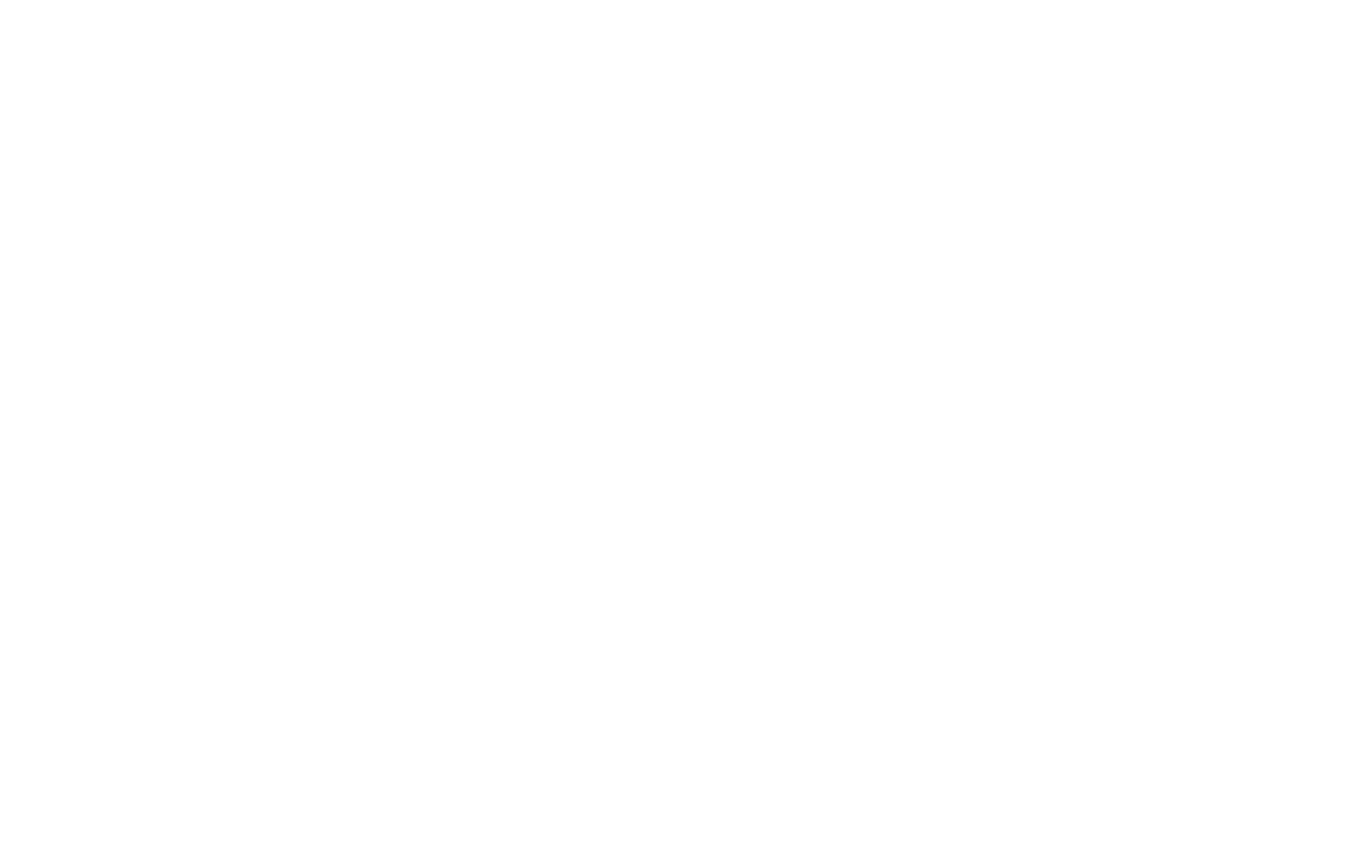
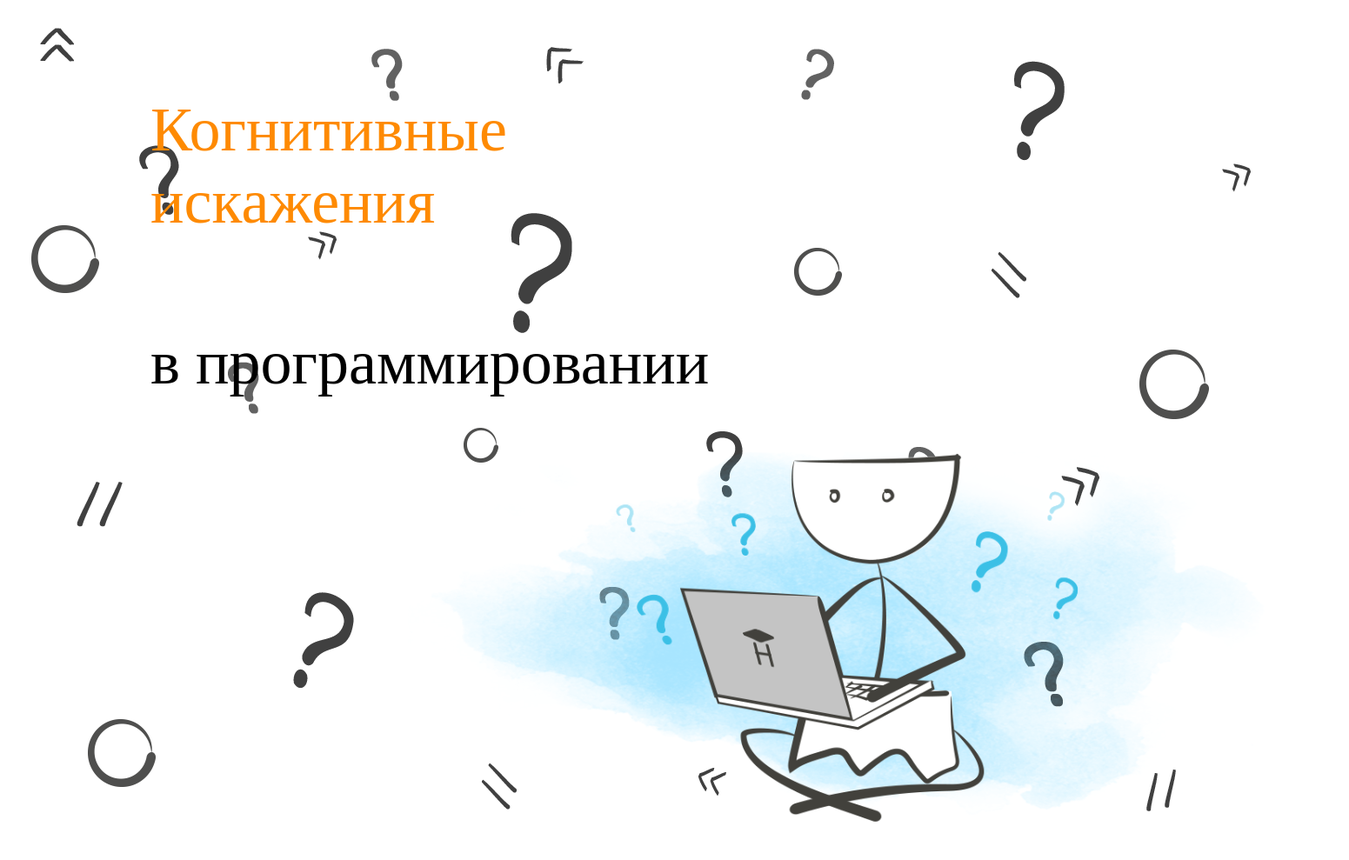
Before and after one commit to KsUstimenko/layout-designer-project-lvl1, a website: page src/index.html in a window 1280 px wide. Shown: the whole page at 87% size, 1551 px wide, since content can reach past the window. Before the commit the page ends 800 px from the top, so only its background shows below. Drawn offline with Linux system fonts and the light colour scheme; a web font is replaced by a local one.

Commit message:
Added style "Neucha", added background image, added header.

```diff
--- a/src/index.html
+++ b/src/index.html
@@ -6,9 +6,23 @@
     <meta http-equiv="X-UA-Compatible" content="ie=edge">
     <title>"Когнитивные искажения" Виталий Устименко</title>
 
-    <link rel="stylesheet" href="styles/style.css">
+    <link rel="stylesheet" href="./styles/style.css">
 </head>
 <body>
 
+<header class="header-container">
+  <div class="background-image">
+  <div class="font-header font-header_1page">Когнитивные искажения</div>
+    <div class="font-header font-header_1page_added">в программировании</div>
+  <div><img src="./images/main.png" alt="main" class="image-main"></div>
+  </div>
+</header>
+
+<main>
+</main>
+
+<footer>
+</footer>
+
 </body>
 </html>
--- a/src/styles/style.css
+++ b/src/styles/style.css
@@ -1,7 +1,42 @@
 /** CSS STYLE **/
+@import url('https://fonts.googleapis.com/css2?family=Neucha&display=swap');
 
 .hello {
   display: block;
-
   color: #fff;
 }
+
+.header-container {
+  height: 914px;
+  width: 1440px;
+  display: block;
+  justify-content: space-around;
+}
+
+.background-image {
+  background: url("../images/background.png");
+}
+
+.image-main {
+  width: 1082px;
+  height: 525px;
+  padding-left: 461px;
+}
+
+.font-header {
+  font-family: "Neucha";
+  font-size: 72px;
+}
+
+.font-header_1page {
+  color: #fe8a02;
+  padding-top: 100px;
+  padding-left: 165px;
+  width: 72px;
+}
+
+.font-header_1page_added {
+  padding-top: 100px;
+  padding-left: 165px;
+  line-height: 1.2em;
+}
```
